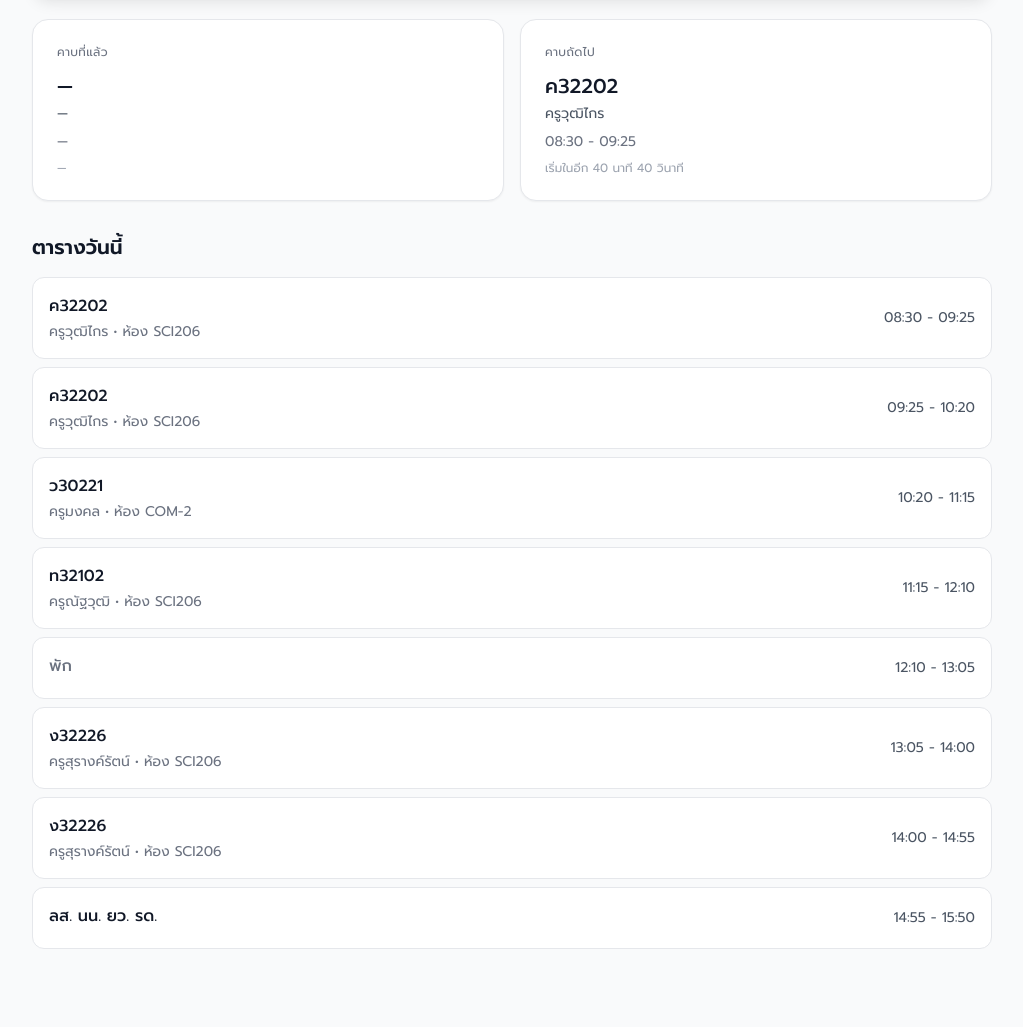
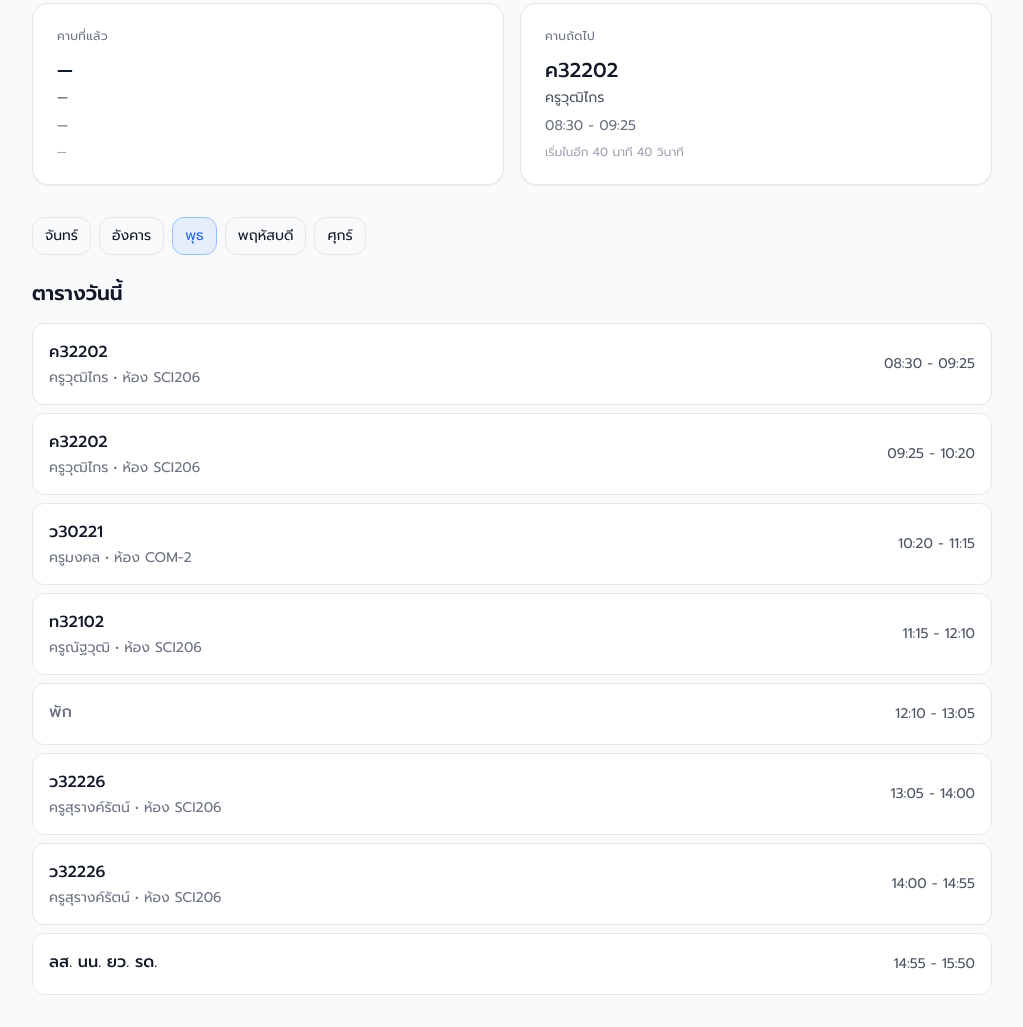
Before and after one commit to basehappy19/PHK-School-Timetable, a plain HTML site: page index.html in a window 1280 px wide. Shown: the part 479-1506 px from the top of the page, without its empty margins (128-1151 px from the left). Before the commit the page ends 1460 px from the top, so only its background shows below. Drawn offline with nearby package versions, Linux system fonts and the light colour scheme.

Commit message:
Can View Other Day Table

```diff
--- a/index.html
+++ b/index.html
@@ -7,17 +7,21 @@
         <script src="https://cdn.tailwindcss.com"></script>
         <style>
             @import url("https://fonts.googleapis.com/css2?family=Prompt:wght@300;400;500;600&display=swap");
-
             * {
                 font-family: "Prompt", system-ui, -apple-system, sans-serif;
             }
-
             .mono {
                 font-variant-numeric: tabular-nums;
             }
-
             * {
                 transition: background-color 0.2s ease, border-color 0.2s ease;
+            }
+            .tab-btn[aria-current="true"] {
+                background-color: rgb(59 130 246 / 0.1);
+                border-color: rgb(147 197 253);
+            }
+            .tab-btn[aria-current="true"] .tab-label {
+                color: rgb(37 99 235);
             }
         </style>
         <link
@@ -44,7 +48,7 @@
     >
         <div class="max-w-5xl mx-auto p-4 md:p-8">
             <!-- Header -->
-            <header class="mb-8">
+            <header class="mb-6">
                 <h1
                     class="text-3xl md:text-4xl font-semibold text-gray-900 dark:text-white mb-2"
                 >
@@ -57,7 +61,7 @@
 
             <!-- Current Time Card -->
             <div
-                class="mb-6 p-6 bg-white dark:bg-gray-900 rounded-2xl shadow-sm border border-gray-200 dark:border-gray-800"
+                class="mb-4 p-6 bg-white dark:bg-gray-900 rounded-2xl shadow-sm border border-gray-200 dark:border-gray-800"
             >
                 <div class="flex items-center justify-between flex-wrap gap-4">
                     <div>
@@ -90,7 +94,7 @@
             </div>
 
             <!-- Current Period - Large Card -->
-            <div class="mb-6">
+            <div class="mb-6" id="currentBlock">
                 <div
                     id="currentCard"
                     class="p-8 bg-gradient-to-br from-blue-500 to-blue-600 dark:from-blue-600 dark:to-blue-700 rounded-2xl shadow-lg text-white"
@@ -122,7 +126,7 @@
             </div>
 
             <!-- Previous & Next Period -->
-            <div class="grid md:grid-cols-2 gap-4 mb-8">
+            <div class="grid md:grid-cols-2 gap-4 mb-8" id="adjacentBlock">
                 <!-- Previous -->
                 <div
                     class="p-6 bg-white dark:bg-gray-900 rounded-2xl shadow-sm border border-gray-200 dark:border-gray-800"
@@ -194,9 +198,13 @@
                 </div>
             </div>
 
-            <!-- Today's Schedule -->
             <section>
+                <!-- Weekday Tabs -->
+                <div class="mb-6">
+                    <div id="weekdayTabs" class="flex flex-wrap gap-2"></div>
+                </div>
                 <h2
+                    id="todayTitle"
                     class="text-xl font-semibold text-gray-900 dark:text-white mb-4"
                 >
                     ตารางวันนี้
@@ -207,6 +215,16 @@
 
         <script>
             let SCHEDULE = {};
+            let selectedWd = new Date().getDay(); // 0=อา ... 6=ส
+            const WEEKDAY_THAI = [
+                "อาทิตย์",
+                "จันทร์",
+                "อังคาร",
+                "พุธ",
+                "พฤหัสบดี",
+                "ศุกร์",
+                "เสาร์",
+            ];
 
             async function loadSchedule() {
                 try {
@@ -240,27 +258,22 @@
                 return `${s} วินาที`;
             };
 
-            const getTodaySchedule = (now = new Date()) => {
-                const wd = now.getDay();
-                return SCHEDULE[wd] ?? [];
-            };
+            const getScheduleByWd = (wd) => SCHEDULE[wd] ?? [];
 
-            const enrichPeriods = (periods, baseDate = new Date()) => {
-                return periods
+            const enrichPeriods = (periods, baseDate = new Date()) =>
+                periods
                     .map((p) => ({
                         ...p,
                         startDate: parseHM(p.start, baseDate),
                         endDate: parseHM(p.end, baseDate),
                     }))
                     .sort((a, b) => a.startDate - b.startDate);
-            };
 
             const findNowPrevNext = (periods, now = new Date()) => {
                 const N = periods.length;
                 let current = null,
                     prev = null,
                     next = null;
-
                 for (let i = 0; i < N; i++) {
                     const p = periods[i];
                     if (now >= p.startDate && now < p.endDate) {
@@ -272,14 +285,12 @@
                             periods[nextIndex].code &&
                             current.code &&
                             periods[nextIndex].code === current.code
-                        ) {
+                        )
                             nextIndex++;
-                        }
                         next = periods[nextIndex] ?? null;
                         break;
                     }
                 }
-
                 if (!current) {
                     prev =
                         periods.filter((p) => p.endDate <= now).slice(-1)[0] ??
@@ -299,20 +310,10 @@
                         next = null;
                     }
                 }
-
                 return { current, prev, next };
             };
 
             const el = (id) => document.getElementById(id);
-            const WEEKDAY_THAI = [
-                "อาทิตย์",
-                "จันทร์",
-                "อังคาร",
-                "พุธ",
-                "พฤหัสบดี",
-                "ศุกร์",
-                "เสาร์",
-            ];
 
             function renderTodayTable(periods, now = new Date()) {
                 const wrap = el("todayTable");
@@ -354,24 +355,74 @@
                 });
             }
 
+            function renderWeekdayTabs() {
+                const tabs = el("weekdayTabs");
+                tabs.innerHTML = "";
+
+                for (let wd = 1; wd <= 5; wd++) {
+                    const label = WEEKDAY_THAI[wd];
+                    const isActive = wd === selectedWd;
+
+                    const btn = document.createElement("button");
+                    btn.className =
+                        "tab-btn px-3 py-2 rounded-xl border text-sm dark:border-gray-800 border-gray-200 hover:bg-gray-50 dark:hover:bg-gray-800";
+                    btn.setAttribute("aria-current", String(isActive));
+                    btn.innerHTML = `<span class="tab-label">${label}</span>`;
+                    btn.addEventListener("click", () => {
+                        selectedWd = wd;
+                        render(new Date());
+                    });
+
+                    tabs.appendChild(btn);
+                }
+            }
+
+            function toggleLiveBlocks(show) {
+                el("currentBlock").style.display = show ? "" : "none";
+                el("adjacentBlock").style.display = show ? "" : "none";
+            }
+
             function render(now = new Date()) {
+                // นาฬิกาและวันที่จริง
                 el("nowTime").textContent = now.toLocaleTimeString("th-TH", {
                     hour: "2-digit",
                     minute: "2-digit",
                     second: "2-digit",
                 });
-                el("nowDate").textContent = `${
-                    WEEKDAY_THAI[now.getDay()]
-                }ที่ ${now.toLocaleDateString("th-TH", {
+                el("nowDate").textContent =
+                    `${WEEKDAY_THAI[now.getDay()]}ที่ ` +
+                    now.toLocaleDateString("th-TH", {
                         year: "numeric",
                         month: "long",
                         day: "numeric",
-                })}`;
+                    });
 
-                const todayRaw = getTodaySchedule(now);
-                const today = enrichPeriods(todayRaw, now);
-                renderTodayTable(today, now);
+                // สร้างแท็บวัน (อัปเดตสถานะ active)
+                renderWeekdayTabs();
 
+                // ชื่อหัวเรื่องของตาราง
+                const isTodaySelected = selectedWd === now.getDay();
+                el("todayTitle").textContent = isTodaySelected
+                    ? "ตารางวันนี้"
+                    : `ตารางวัน${WEEKDAY_THAI[selectedWd]}`;
+
+                // เลือกชุดข้อมูลตามวัน
+                const baseDate = new Date(now); // สำหรับคำนวณเวลาเริ่ม-จบ
+                const todayRaw = getScheduleByWd(selectedWd);
+                const today = enrichPeriods(todayRaw, baseDate);
+
+                // ตารางรายวิชา
+                renderTodayTable(
+                    today,
+                    isTodaySelected
+                        ? now
+                        : new Date(baseDate.setHours(0, 0, 0, 0))
+                ); // ถ้าไม่ใช่วันนี้ จะไม่ทำ active-highlight
+
+                // แสดง/ซ่อนบล็อกคาบปัจจุบัน-ก่อนหน้า-ถัดไป
+                toggleLiveBlocks(isTodaySelected);
+
+                if (isTodaySelected) {
                     const { current, prev, next } = findNowPrevNext(today, now);
 
                     // Current period
@@ -435,14 +486,15 @@
                             next.startDate
                         )} - ${fmtHM(next.endDate)}`;
                         const msUntil = Math.max(0, next.startDate - now);
-                    el("nextCountdown").textContent = `เริ่มในอีก ${humanizeMs(
-                        msUntil
-                    )}`;
+                        el(
+                            "nextCountdown"
+                        ).textContent = `เริ่มในอีก ${humanizeMs(msUntil)}`;
                     } else {
                         el("nextSubject").textContent = "—";
                         el("nextTeacher").textContent = "—";
                         el("nextTime").textContent = "—";
                         el("nextCountdown").textContent = "—";
+                    }
                 }
             }
 
--- a/schedule.json
+++ b/schedule.json
@@ -3,8 +3,8 @@
         {
             "start": "08:30",
             "end": "09:25",
-            "subject": "ง32226",
-            "code": "ง32226",
+            "subject": "ว32226",
+            "code": "ว32226",
             "teacher": "สุรางค์รัตน์",
             "room": "SCI206"
         },
@@ -181,16 +181,16 @@
         {
             "start": "13:05",
             "end": "14:00",
-            "subject": "ง32226",
-            "code": "ง32226",
+            "subject": "ว32226",
+            "code": "ว32226",
             "teacher": "สุรางค์รัตน์",
             "room": "SCI206"
         },
         {
             "start": "14:00",
             "end": "14:55",
-            "subject": "ง32226",
-            "code": "ง32226",
+            "subject": "ว32226",
+            "code": "ว32226",
             "teacher": "สุรางค์รัตน์",
             "room": "SCI206"
         },
@@ -205,8 +205,8 @@
         {
             "start": "08:30",
             "end": "09:25",
-            "subject": "ง32246",
-            "code": "ง32246",
+            "subject": "ว32246",
+            "code": "ว32246",
             "teacher": "กอบแก้ว",
             "room": "SCI206"
         },
@@ -267,16 +267,16 @@
         {
             "start": "08:30",
             "end": "09:25",
-            "subject": "ง32246",
-            "code": "ง32246",
+            "subject": "ว32246",
+            "code": "ว32246",
             "teacher": "กอบแก้ว",
             "room": "SCI206"
         },
         {
             "start": "09:25",
             "end": "10:20",
-            "subject": "ง32246",
-            "code": "ง32246",
+            "subject": "ว32246",
+            "code": "ว32246",
             "teacher": "กอบแก้ว",
             "room": "SCI206"
         },
```
Lines whose indentation alone changed are shown as unchanged.
